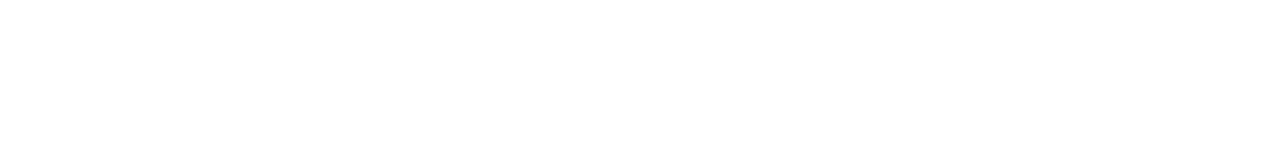
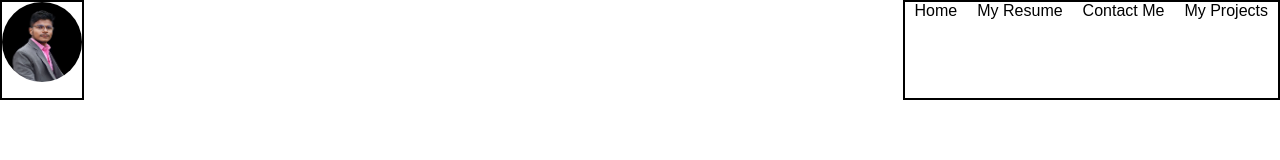
Before and after one commit to itzshiv143/portfolio-shivam, a plain HTML site: page index.html in a window 1280 px wide. Drawn offline with Linux system fonts and the light colour scheme.

Commit message:
updated1

```diff
--- a/index.html
+++ b/index.html
@@ -3,10 +3,22 @@
 <head>
     <meta charset="UTF-8">
     <meta name="viewport" content="width=device-width, initial-scale=1.0">
-    <title>Document</title>
+    <title>Shivam-Port</title>
     <link rel="stylesheet" href="style.css">
 </head>
 <body>
-
+    <nav>
+        <div class="logo">
+            <a href="index.html"><img src="img/logo.jpg" alt=""></a>
+        </div>
+        <div class="navbar">
+            <ul class="nav-list">
+                <li class="list-item">Home</li>
+                <li class="list-item">My Resume</li>
+                <li class="list-item">Contact Me</li>
+                <li class="list-item">My Projects</li>
+            </ul>
+        </div>
+    </nav>
 </body>
 </html>
--- a/style.css
+++ b/style.css
@@ -0,0 +1,40 @@
+*{
+    margin: 0;
+    padding: 0;
+    box-sizing: border-box;
+}
+
+body{
+    font-family: Arial, Helvetica, sans-serif;
+}
+
+nav{
+    height: 100px;
+    /* position: relative; */
+    width: 100%;
+    display: flex;
+    justify-content: space-between;
+}
+
+.logo{
+    border: 2px solid black;
+}
+
+nav .logo img{
+    height: 80px;
+    width: 80px;
+    border-radius: 50%;
+}
+
+.navbar{
+    border: 2px solid black;
+}
+
+.nav-list{
+    display: flex;
+}
+
+.nav-list li{
+    list-style: none;
+    margin: 0 10px;
+}
```
Also changed, not shown: img/logo.jpg (added), 1 other file.
